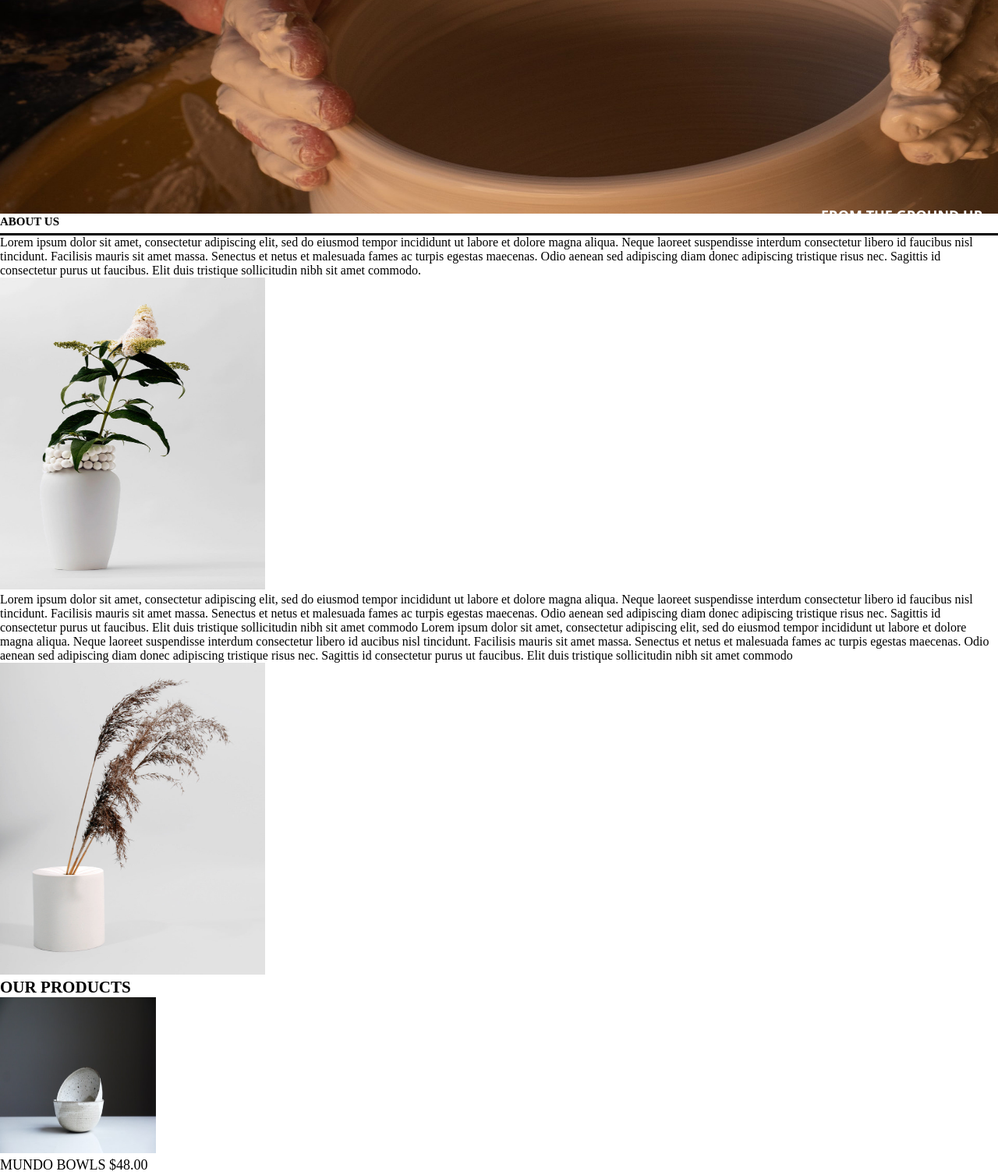
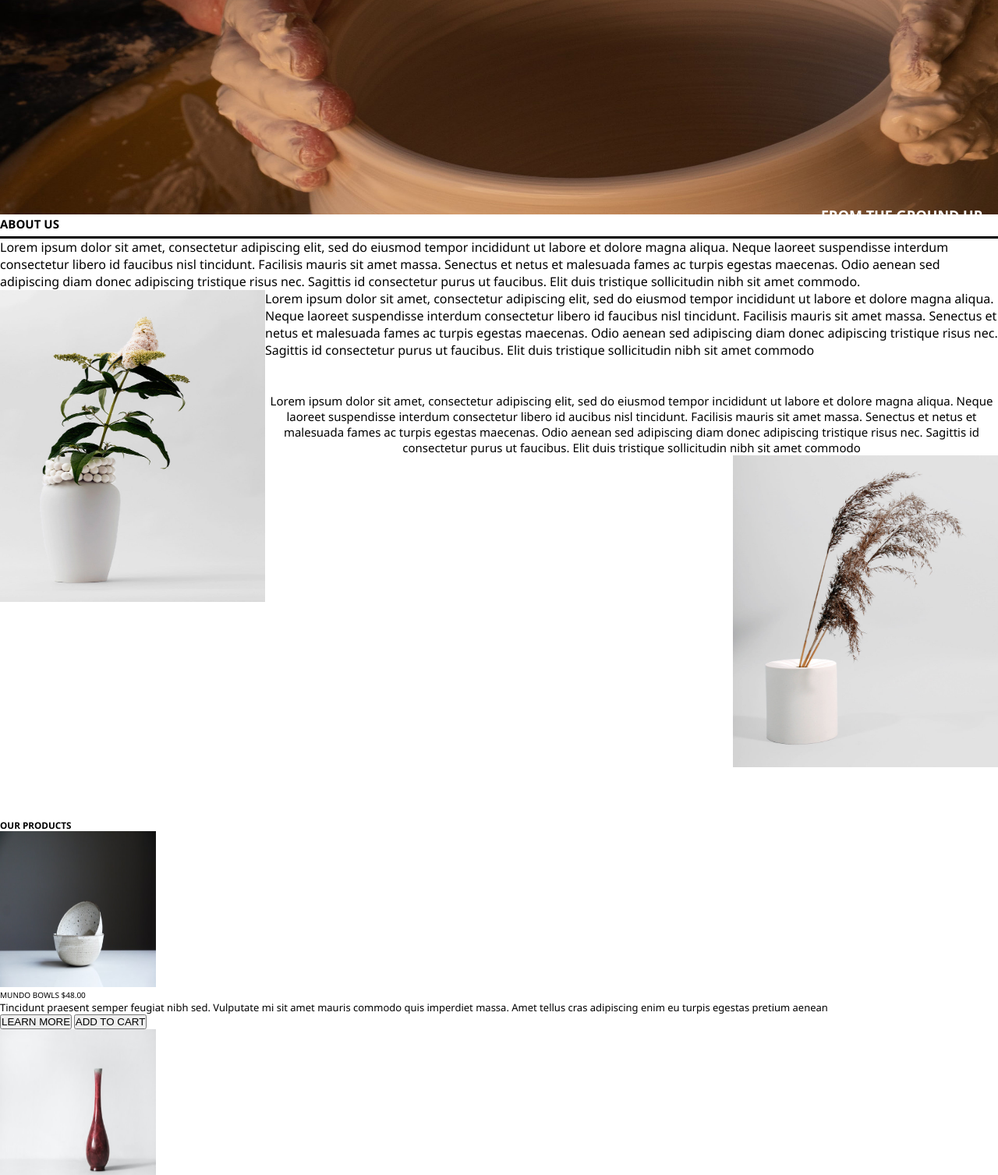
Before and after one commit to natalievmedrano/ecommerce-website, a plain HTML site: page index.html in a window 1280 px wide. Shown: the part 292-1799 px from the top of the page at 78% size. Drawn offline with Linux system fonts and the light colour scheme.

Commit message:
fixed fonts for all website

```diff
--- a/index.html
+++ b/index.html
@@ -40,25 +40,32 @@
             <div class="flex-container">
                 <div class="aboutus">
                     <div class="left">
-                     </div>
-                        <p>
+                    <p class="top-text">
                             Lorem ipsum dolor sit amet, consectetur adipiscing elit, sed do eiusmod tempor incididunt
                     ut labore et dolore magna aliqua. Neque laoreet suspendisse interdum consectetur libero id
                     faucibus nisl tincidunt. Facilisis mauris sit amet massa. Senectus et netus et malesuada fames
                     ac turpis egestas maecenas. Odio aenean sed adipiscing diam donec adipiscing tristique
                     risus nec. Sagittis id consectetur purus ut faucibus. Elit duis tristique sollicitudin nibh sit
                     amet commodo.
+                    </p>
+                    </div>
+
                     <div class="leftimage">
-                        <img src="./assets/Vase_Dame_2048x2048.jpg" alt=" flower vase with a lilac" width="340px" height="400px">
-                     </div>
+                        <img src="./assets/Vase_Dame_2048x2048.jpg" alt=" flower vase with a lilac" width="340px" height="400px" ALIGN="left">
 
+                    </p>
+                    <p class="middle-text" ALIGN="center right">
                     Lorem ipsum dolor sit amet, consectetur adipiscing elit, sed do eiusmod tempor incididunt
                     ut labore et dolore magna aliqua. Neque laoreet suspendisse interdum consectetur libero id
                     faucibus nisl tincidunt. Facilisis mauris sit amet massa. Senectus et netus et malesuada fames
                     ac turpis egestas maecenas. Odio aenean sed adipiscing diam donec adipiscing tristique
                     risus nec. Sagittis id consectetur purus ut faucibus. Elit duis tristique sollicitudin nibh sit
                     amet commodo
-
+                    </p>
+                    </div>
+                    <br>
+                    <br>
+                    <p class="bottom-center">
                     Lorem ipsum dolor sit amet, consectetur adipiscing elit, sed do eiusmod tempor incididunt
                     ut labore et dolore magna aliqua. Neque laoreet suspendisse interdum consectetur libero id
                     aucibus nisl tincidunt. Facilisis mauris sit amet massa. Senectus et netus et malesuada fames
@@ -66,7 +73,7 @@
                     risus nec. Sagittis id consectetur purus ut faucibus. Elit duis tristique sollicitudin nibh sit
                     amet commodo
                     </p>
-                    <img src="./assets/Cylinder_unglazed3_2048x2048.jpg" alt="circle vase with ferns" width="340px" height="400px">
+                    <img src="./assets/Cylinder_unglazed3_2048x2048.jpg" alt="circle vase with ferns" width="340px" height="400px" ALIGN="right">
                     </div>
                 </div>
             </div>
@@ -74,6 +81,12 @@
         </div>
 
     </section>
+    <br>
+    <br>
+    <br>
+    <br>
+    <br>
+    <br>
 
     <section id="PRODUCTS">
     <section class="Products">
--- a/styles.css
+++ b/styles.css
@@ -17,6 +17,7 @@ html{
 
 .flex-container{
     display: flex;
+    font-family: 'Segoe UI', Tahoma, Geneva, Verdana, sans-serif;
 }
 
 .justify-evenly{
@@ -44,6 +45,7 @@ html{
 .border-bottom{
     border-bottom: black solid 3px;
     padding-bottom: 6px;
+    font-family: 'Segoe UI', Tahoma, Geneva, Verdana, sans-serif;
 }
 .nav a{
     font-size: 13px;
@@ -51,14 +53,13 @@ html{
 }
 
 .body{
-    font-family: Verdana, Geneva, Tahoma, sans-serif;
+    font-family:'Segoe UI', Tahoma, Geneva, Verdana, sans-serif;
 }
 
 .about{
     font-size: large;
     text-align: left;
 }
-
 .aboutus{
     font-size: medium;
 }
@@ -95,9 +96,11 @@ html{
 }
 
 .Products{
-    font-size: large;
-    margin:auto
+    font-family: 'Segoe UI', Tahoma, Geneva, Verdana, sans-serif;
 
+}
+.button{
+    font-family: 'Segoe UI', Tahoma, Geneva, Verdana, sans-serif;
 }
 .section title{
     font-size: large;
@@ -134,3 +137,16 @@ html{
 .bottom-right{
     text-align: right;
 }
+
+.leftimage{
+    text-align: left;
+}
+
+.middletext{
+    text-align: center;
+}
+
+.bottom-center{
+    text-align: center;
+    font-size: 15px;
+}
```
